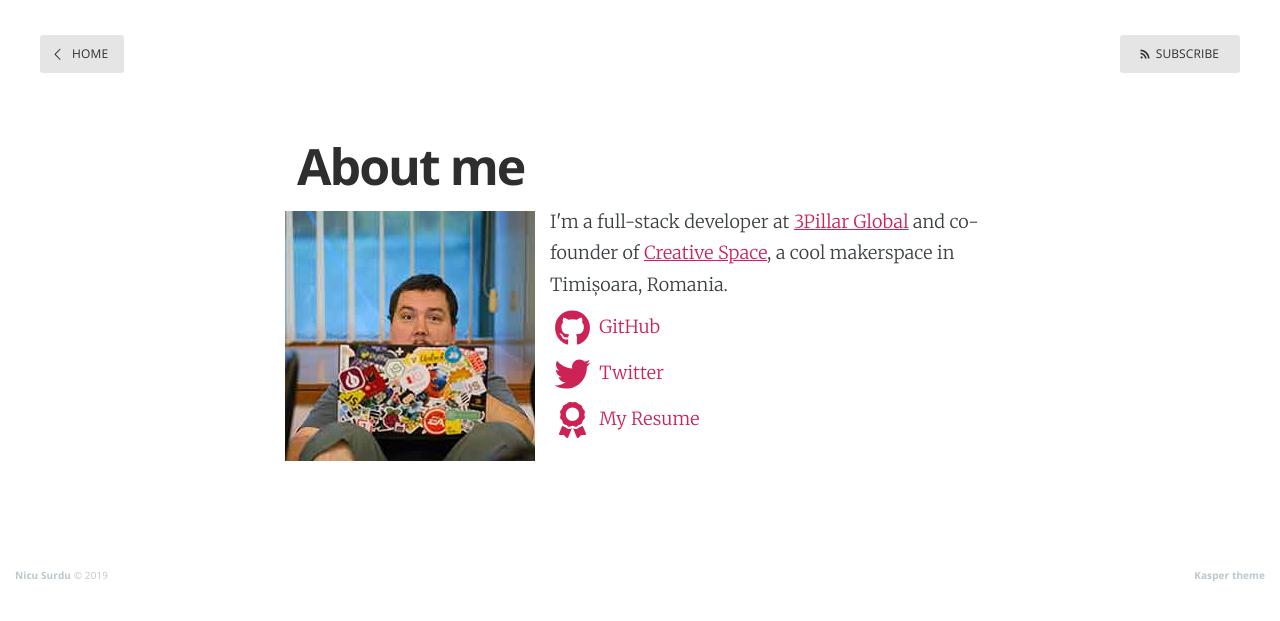
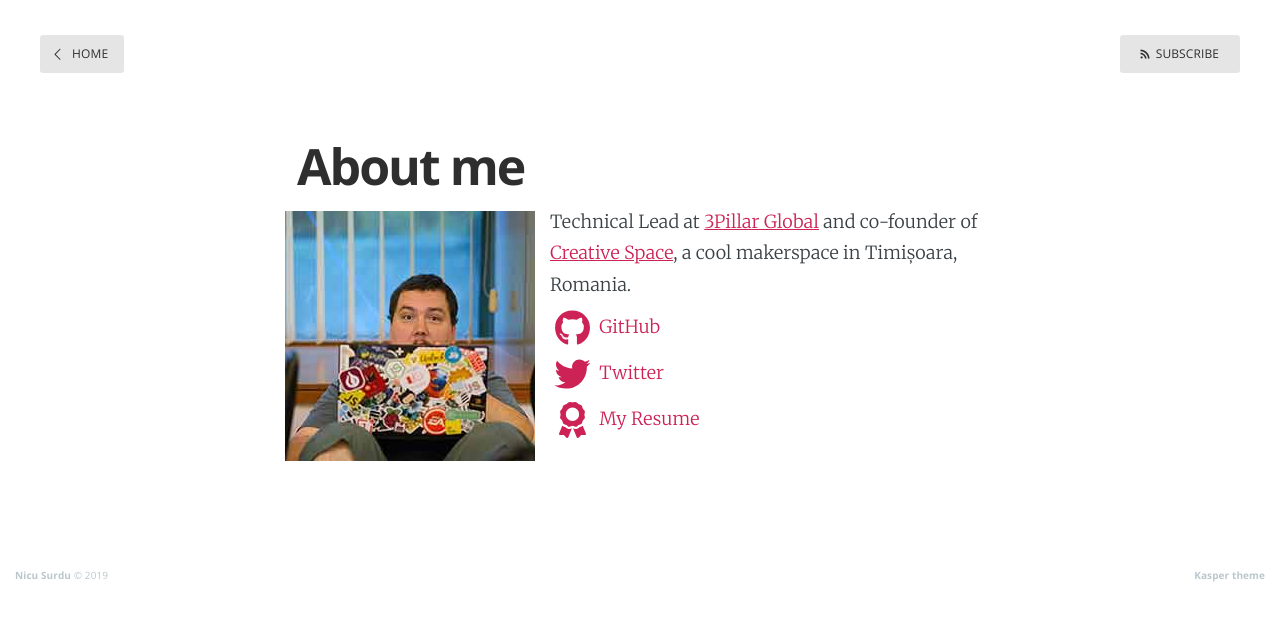
Before and after one commit to surdu/surdu.github.io, a Jekyll site: the page built from about.html, in a window 1280 px wide. Shown: the top 621 px of the page. Built offline with Jekyll 4.4.1, drawn with Linux system fonts in a browser that asks for light colours; nearby versions of some CDN libraries.

Commit message:
Changed title

```diff
--- a/_layouts/post.html
+++ b/_layouts/post.html
@@ -57,7 +57,7 @@ post_class: post-template
 					<div class="post-footer-title">{{ site.author }}</div>
 					<!-- Author Bio -->
 					<p>
-							Full-stack developer at <a href="https://www.3pillarglobal.com/">3Pillar Global</a> <br />
+							Technical Lead at <a href="https://www.3pillarglobal.com/">3Pillar Global</a> <br />
 							and co-founder of <a href="http://creativespace.ro/">Creative Space</a>, a cool makerspace in Timișoara, Romania.
 					</p>
 				</section>
--- a/about.html
+++ b/about.html
@@ -8,7 +8,7 @@ title: About me
 <img src="/assets/images/profile.jpg" alt="Me" title="Me" id="profilePic"/>
 
 <p>
-	I'm a full-stack developer at <a href="https://www.3pillarglobal.com">3Pillar Global</a>
+	Technical Lead at <a href="https://www.3pillarglobal.com">3Pillar Global</a>
 	and co-founder of <a href="http://creativespace.ro">Creative Space</a>, a cool makerspace in Timișoara, Romania.
 </p>
 
```
